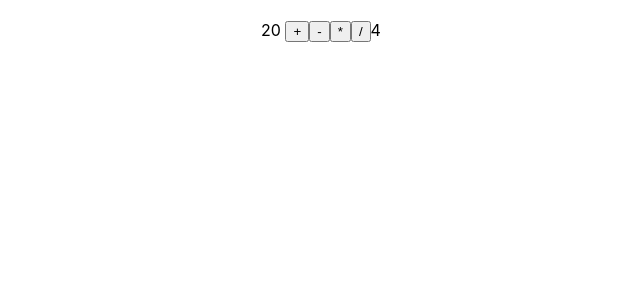
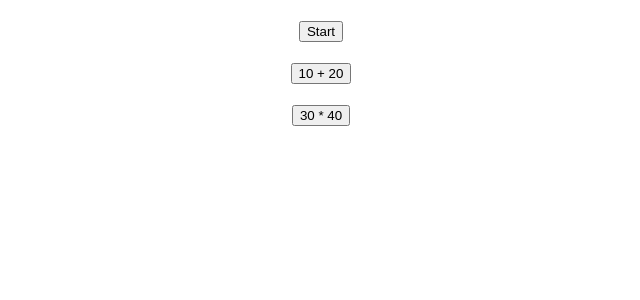
Before and after one commit to Iben-arch/app1, a React (Create React App) app: page / in a window 1280 px wide. Shown: the top 300 px of the page, without its empty margins (319-959 px from the left). Built offline with nearby package versions, Linux system fonts and the light colour scheme.

Commit message:
event data

```diff
--- a/src/App.js
+++ b/src/App.js
@@ -1,8 +1,8 @@
 import React from 'react';
-import { Calculator2 } from './calculator';
+import { EventData2 } from './event-data';
 
 function App() {
- return <Calculator2/>
+ return <EventData2/>
 }
 
 export default App;
--- /dev/null
+++ b/src/event-data.js
@@ -0,0 +1,23 @@
+import React from "react";
+
+export function EventData2(){
+    const onClickStartStop = (ev) => {
+        let t = ev.target.innerText
+        let s = (t === 'Start') ? 'Stop' : 'Start'
+        ev.target.innerText = s
+    }
+
+    const onClickAdd = (ev) => {
+        let t = ev.target.innerText
+        let r = eval(t)
+        alert(`${t} = ${r}`)
+    }
+
+    return(
+        <div style={{textAlign:'center', marginTop:20}}>
+            <button onClick={(ev) => onClickStartStop(ev)}>Start</button><br/><br/>
+            <button onClick={(ev) => onClickAdd(ev)}>10 + 20</button><br/><br/>
+            <button onClick={onClickAdd.bind(this)}>30 * 40</button><br/><br/>
+        </div>
+    )
+}
```
